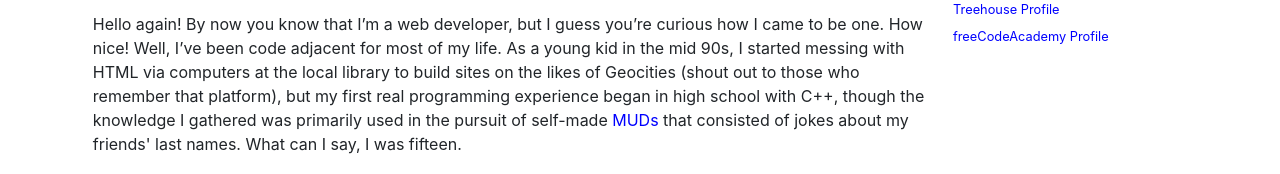
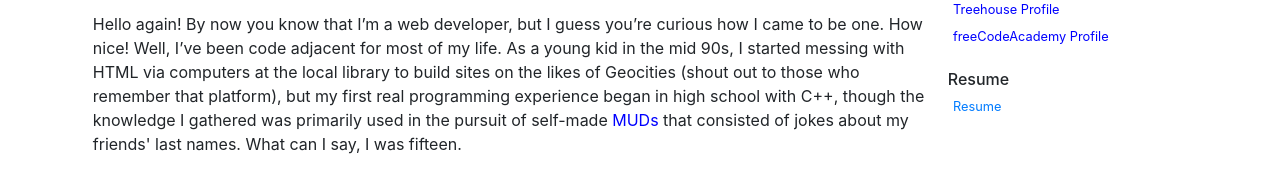
Before and after one commit to paulreyneveld/prw-production, a React (Create React App) app in the folder prw-front-end/: page /about in a window 1280 px wide. Shown: the part 420-594 px from the top of the page. Built offline with nearby package versions, Linux system fonts and the light colour scheme.

Commit message:
Added a resume pdf

```diff
--- a/prw-front-end/package.json
+++ b/prw-front-end/package.json
@@ -11,6 +11,7 @@
     "react": "^17.0.1",
     "react-bootstrap": "^1.4.0",
     "react-dom": "^17.0.1",
+    "react-pdf": "^5.1.0",
     "react-redux": "^7.2.2",
     "react-router-bootstrap": "^0.25.0",
     "react-router-dom": "^5.2.0",
--- a/prw-front-end/src/components/About.js
+++ b/prw-front-end/src/components/About.js
@@ -61,10 +61,12 @@ const About = () => {
         <h6> Coding Efforts</h6>
         <ul className="sidebar-about-ul">
         <li className="sidebar-about-li"><span style={style} onClick={() => openInNewTab('http://www.github.com/paulreyneveld')}> GitHub </span></li>
-
         <li className="sidebar-about-li"><span style={style} onClick={() => openInNewTab('http://www.teamtreehouse.com/paulreyneveld')}> Treehouse Profile </span></li>
-
         <li className="sidebar-about-li"><span style={style} onClick={() => openInNewTab('http://www.freecodecamp.org/paulreyneveld')}> freeCodeAcademy Profile </span></li>
+        </ul>
+        <h6>Resume</h6>
+        <ul className="sidebar-about-ul">
+        <li className="sidebar-about-li"><a href={process.env.PUBLIC_URL + '/resume.pdf'}>Resume</a></li>
         </ul>
         </Col>
     </Row>
```
Also changed, not shown: 2 other files (tests, documents, lock files or other folders).
